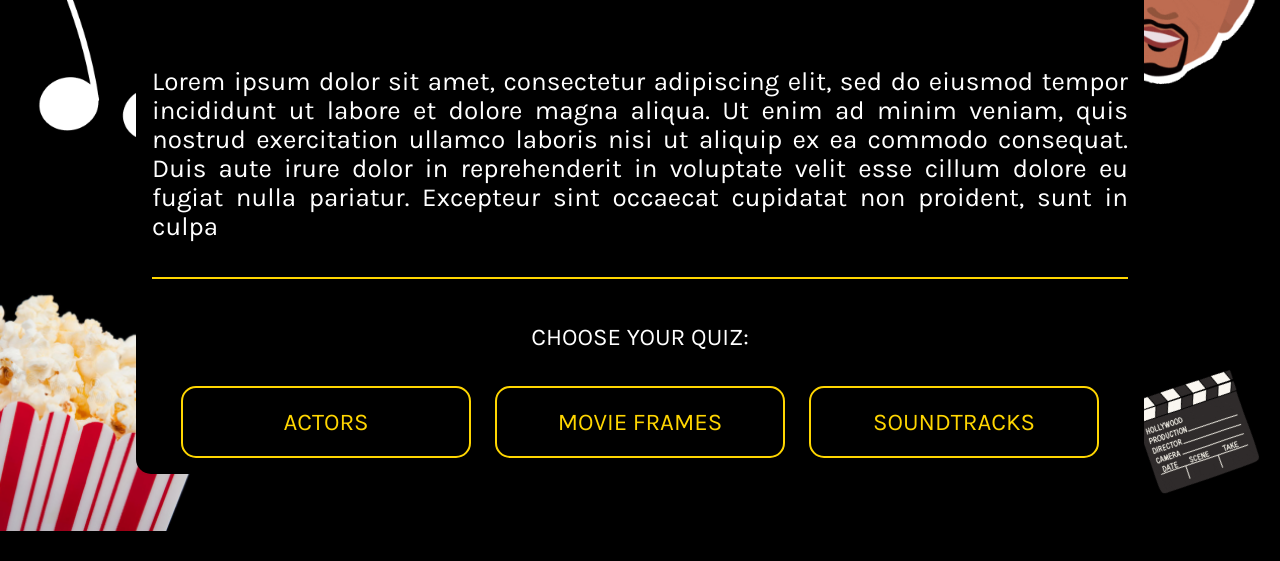
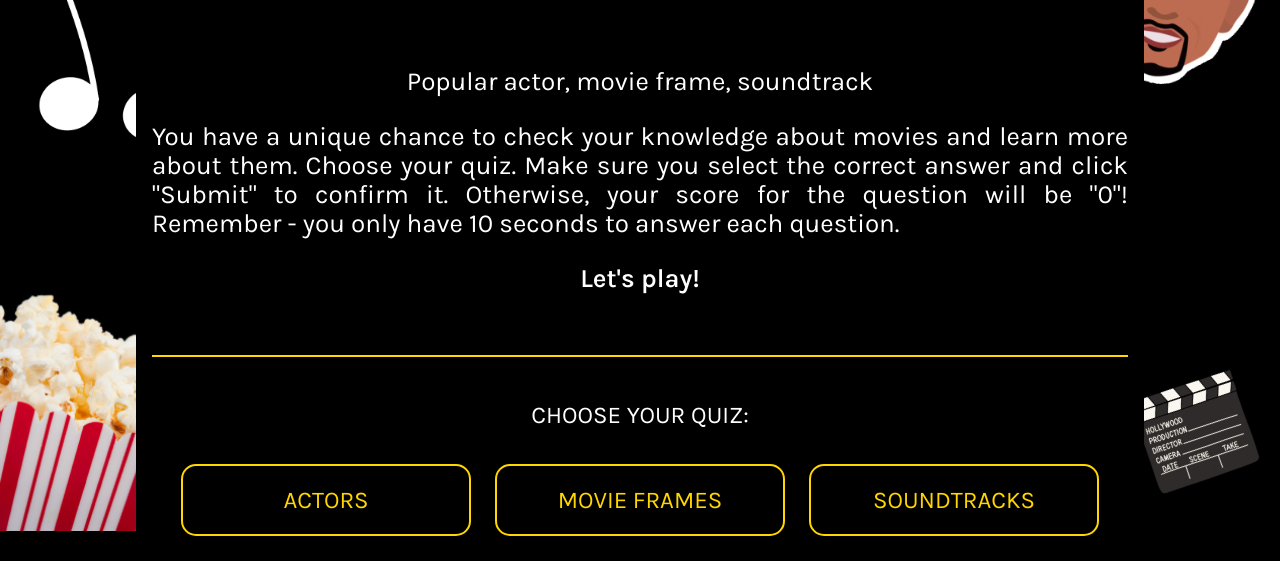
Before and after one commit to dmgawel/coderscamp2021-project-1, a website built with Vite: page index.html in a window 1280 px wide. Shown: the part 269-830 px from the top of the page. Built offline with nearby package versions, Linux system fonts and the light colour scheme.

Commit message:
tekst powitalny home

```diff
--- a/index.html
+++ b/index.html
@@ -43,11 +43,12 @@
         <div class="decorator decorator-popcorn"></div>
         <div class="text-content">
           <h1 class="home-title">Welcome to the MOVIE QUIZ</h1>
-          <p>
-            Lorem ipsum dolor sit amet, consectetur adipiscing elit, sed do eiusmod tempor incididunt ut labore et
-            dolore magna aliqua. Ut enim ad minim veniam, quis nostrud exercitation ullamco laboris nisi ut aliquip ex
-            ea commodo consequat. Duis aute irure dolor in reprehenderit in voluptate velit esse cillum dolore eu fugiat
-            nulla pariatur. Excepteur sint occaecat cupidatat non proident, sunt in culpa
+          <p><center>Popular actor, movie frame, soundtrack</center></p>
+          <p>You have a unique chance to check your knowledge about movies and
+            learn more about them. Choose your quiz. Make sure you select the correct answer and click "Submit" to
+            confirm it. Otherwise, your score for the question will be "0"! Remember - you only have 10 seconds to
+            answer each question.</p>
+          <p><center><b>Let's play!</b></center></p>
           </p>
         </div>
         <div class="home-footer">
```
